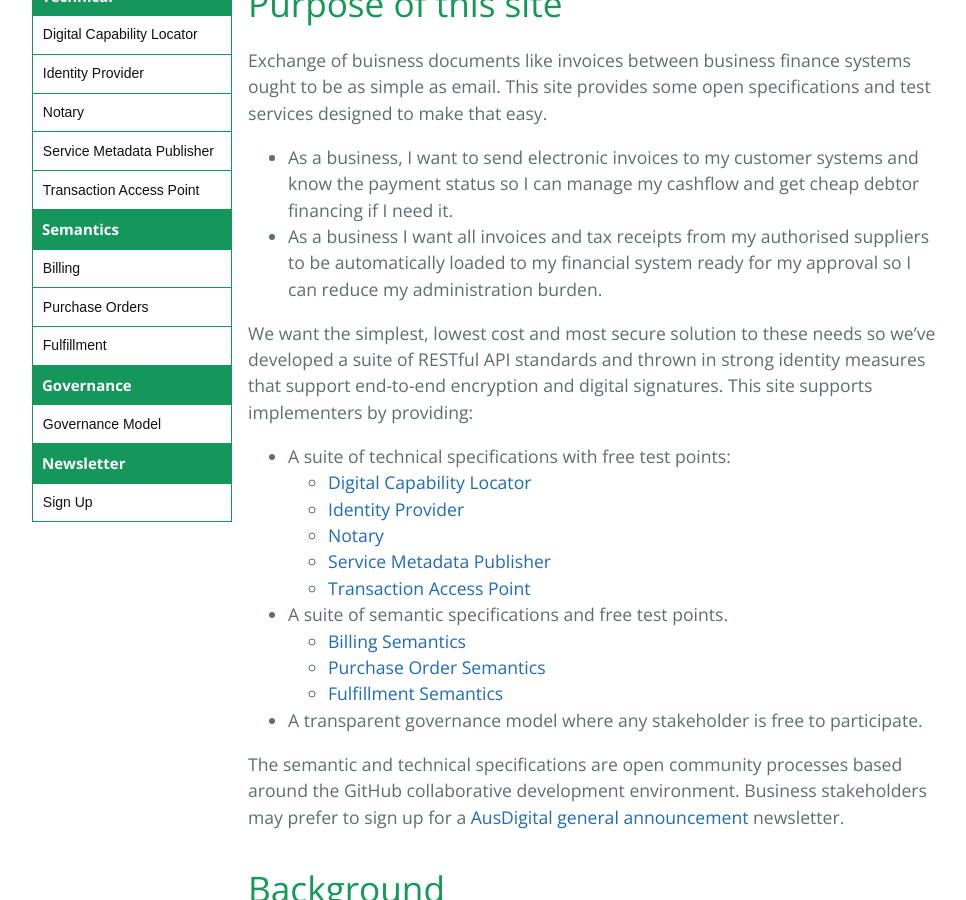
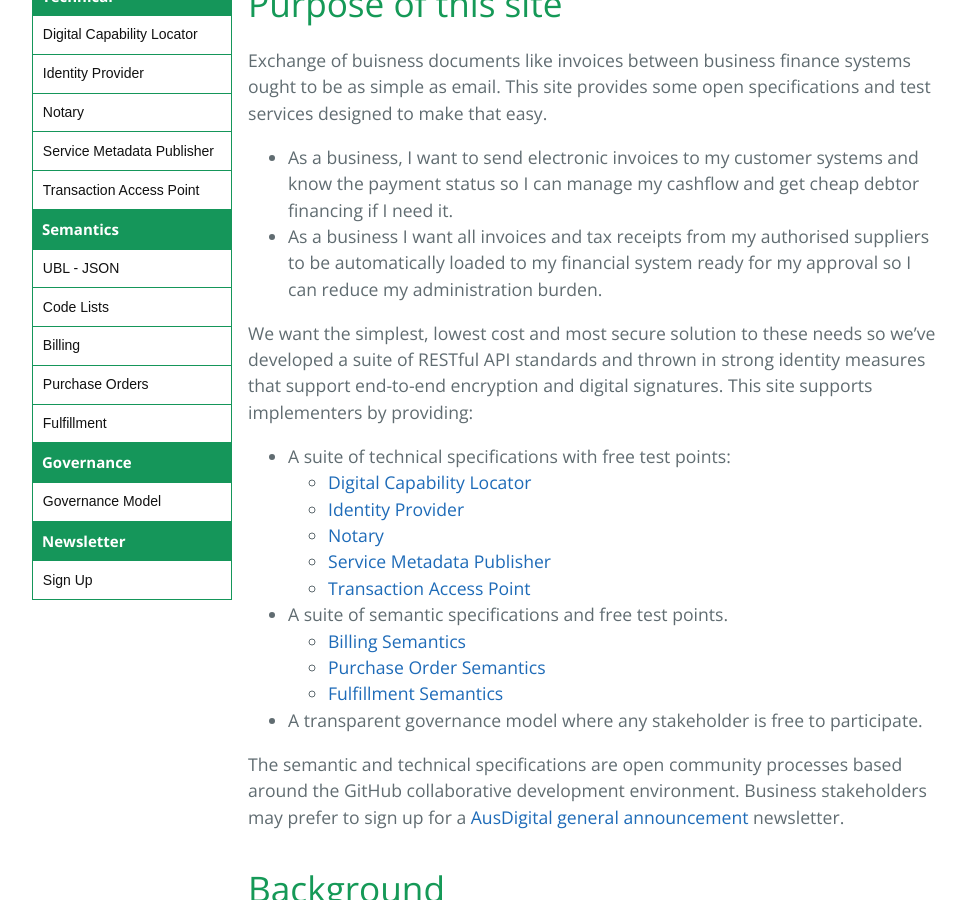
Before and after one commit to ausdigital/ausdigital.github.io, a Jekyll site: the page built from index.md, in a window 1280 px wide and 900 px high, scrolled down 372 px. Shown: the whole window, without its empty margins (112-1078 px from the left). Built offline with Jekyll 4.4.1, drawn with Linux system fonts in a browser that asks for light colours; our own code applies the rules of GitHub Pages for plain Markdown files.

Commit message:
add ubl-json and code lists links

```diff
--- a/_includes/main.html
+++ b/_includes/main.html
@@ -17,6 +17,8 @@
                     <li class="pure-menu-item{% if current[1] == 'service-metadata-publisher' %} active{% endif %}"><a href="/service-metadata-publisher/" class="pure-menu-link">Service Metadata Publisher</a></li>
                     <li class="pure-menu-item{% if current[1] == 'transaction-access-point' %} active{% endif %}"><a href="/transaction-access-point/" class="pure-menu-link">Transaction Access Point</a></li>
                     <li class="pure-menu-title">Semantics</li>
+                    <li class="pure-menu-item{% if current[1] == 'ubl-json' %} active{% endif %}"><a href="/ubl-json/" class="pure-menu-link">UBL - JSON</a></li>
+                    <li class="pure-menu-item{% if current[1] == 'codes' %} active{% endif %}"><a href="/codes/" class="pure-menu-link">Code Lists</a></li>
                     <li class="pure-menu-item{% if current[1] == 'billing-semantics' %} active{% endif %}"><a href="/billing-semantics/" class="pure-menu-link">Billing</a></li>
                     <li class="pure-menu-item{% if current[1] == 'purchase-order-semantics' %} active{% endif %}"><a href="/purchase-order-semantics/" class="pure-menu-link">Purchase Orders</a></li>
                     <li class="pure-menu-item{% if current[1] == 'fulfillment-semantics' %} active{% endif %}"><a href="/fulfillment-semantics/" class="pure-menu-link">Fulfillment</a></li>
```
